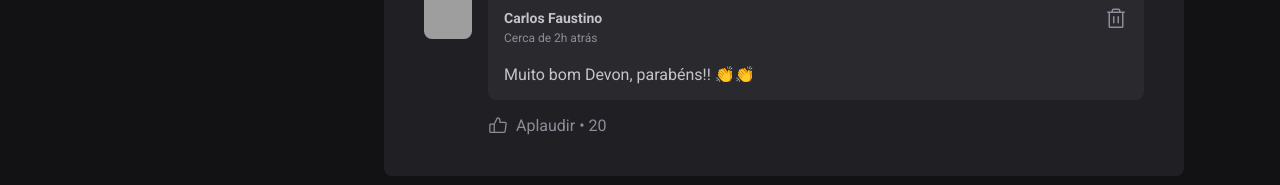
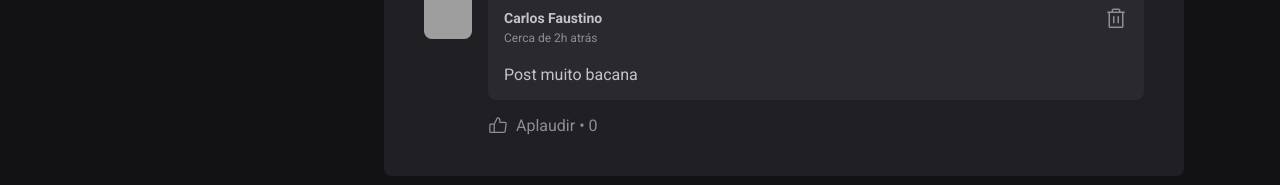
Before and after one commit to carlos-HFC/ignite-feed, a React (Vite) app: page / in a window 1280 px wide. Shown: the part 594-779 px from the top of the page. Built offline with nearby package versions, Linux system fonts and the light colour scheme; grey boxes are pictures that could not be loaded.

Commit message:
feat: delete and like comment

```diff
--- a/src/components/Comment/index.tsx
+++ b/src/components/Comment/index.tsx
@@ -1,10 +1,26 @@
 import { ThumbsUp, Trash } from "@phosphor-icons/react";
+import { useState } from "react";
 
 import { Avatar } from "../Avatar";
 
-import style from './style.module.css';
+import style from "./style.module.css";
 
-export function Comment() {
+interface CommentProps {
+  content: string;
+  onDeleteComment(comment: string): void;
+}
+
+export function Comment(props: Readonly<CommentProps>) {
+  const [likeCount, setLikeCount] = useState(0);
+
+  function handleDeleteComment() {
+    props.onDeleteComment(props.content);
+  }
+
+  function handleLikeComment() {
+    setLikeCount(prev => prev + 1);
+  }
+
   return (
     <div className={style.comment}>
       <Avatar
@@ -25,18 +41,21 @@ export function Comment() {
               </time>
             </div>
 
-            <button title="Deletar comentário">
+            <button
+              onClick={handleDeleteComment}
+              title="Deletar comentário"
+            >
               <Trash size={24} />
             </button>
           </header>
 
-          <p>Muito bom Devon, parabéns!! 👏👏</p>
+          <p>{props.content}</p>
         </div>
 
         <footer>
-          <button>
+          <button onClick={handleLikeComment}>
             <ThumbsUp size={20} />
-            Aplaudir <span>20</span>
+            Aplaudir <span>{likeCount}</span>
           </button>
         </footer>
       </div>
```
